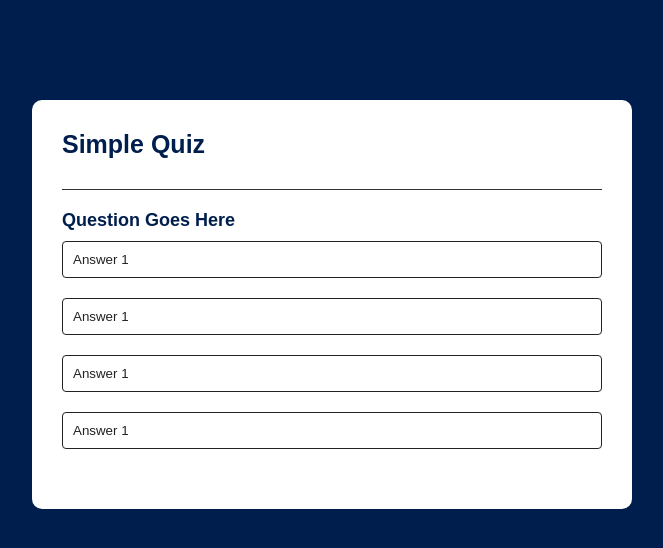
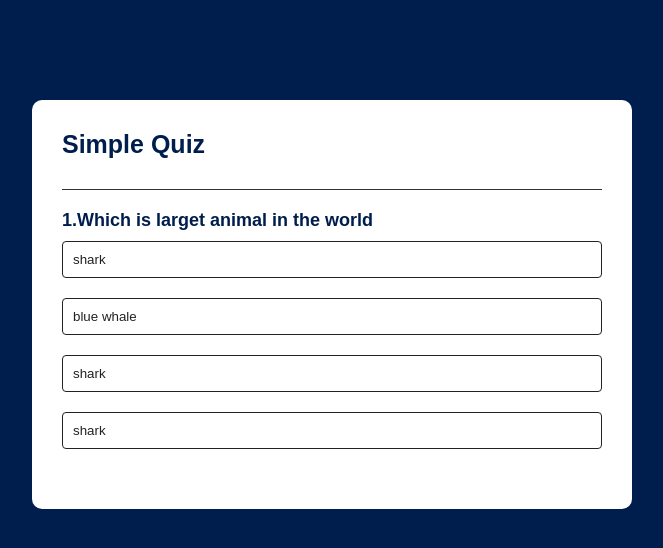
Before and after one commit to Codewithswethaanand/Build-Quiz-App-Using-JavaScript-Easily, a plain HTML site: page index.html in a window 1280 px wide. Shown: the whole page, without its empty margins (308-971 px from the left). Drawn offline with Linux system fonts and the light colour scheme.

Commit message:
change commit

```diff
--- a/script.js
+++ b/script.js
@@ -49,29 +49,56 @@ const questions = [
 ];
 
 const questionElement = document.getElementById("question");
-const answerElement = document.getElementById("answer-buttons");
+const answerButtons = document.getElementById("answer-buttons");
 const nextButton = document.getElementById("next-btn");
 
-let currentquestionIndex = 0;
+let currentQuestionIndex = 0;
 let score = 0;
 
 function startQuiz(){
-    currentquestionIndex = 0;
+    currentQuestionIndex = 0;
     score =0;
     nextButton.innerHTML = "Next"
     showQuestion();
 }
 
 function showQuestion(){
-    let currentquestion = questions[currentquestionIndex];
-    let questionNo = currentquestionIndex + 1;
-    questionElement.innerHtml =questionNo + "." + currentquestion.question;
-/*Display the answer*/
-currentQuestion.answers.forEach(answer => {
+    resetState();
+    let currentQuestion = questions[currentQuestionIndex];
+    let questionNo = currentQuestionIndex + 1;
+    questionElement.innerHTML =questionNo + "." + currentQuestion.question;
+
+
+ currentQuestion.answer.forEach(answer => {
  const button = document.createElement("button");
  button.innerHTML = answer.text;
  button.classList.add("btn");
- answerButton.appendChild(button)
+ answerButtons.appendChild(button);
+ if(answer.correct){
+    button.dataset.correct = answer.correct;
+ }
+ button.addEventListener("click", selectAnswer);
 });
 
 }
+
+function resetState(){
+nextButton.style.display = "none";
+while(answerButtons.firstChild){
+    answerButtons.removeChild(answerButtons.firstChild);
+}
+}
+
+
+function selectAnswer(e){
+const selectedBtn = e.target;
+const isCorrect = selectedBtn.dataset.correct === "true";
+if(isCorrect){
+    selectedBtn.classList.add("correct");
+}else{
+    selectedBtn.classList.add("incorrect");
+}
+}
+
+
+startQuiz();
--- a/style.css
+++ b/style.css
@@ -60,3 +60,11 @@ border-radius: 4px;
 cursor: pointer;
 display: none;
 }
+
+.correct{
+    background: #9aeabc;
+}
+
+.incorrect{
+    background: #ff9393;
+}
```
